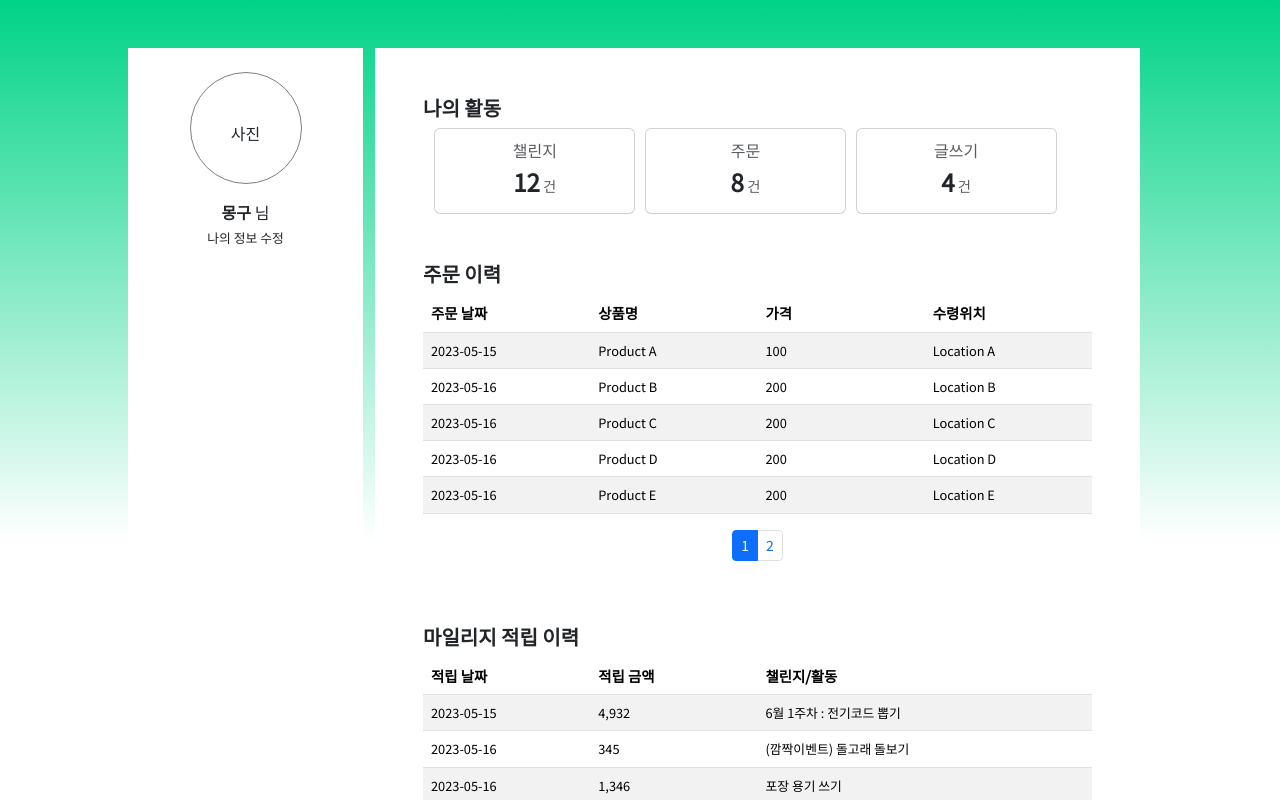
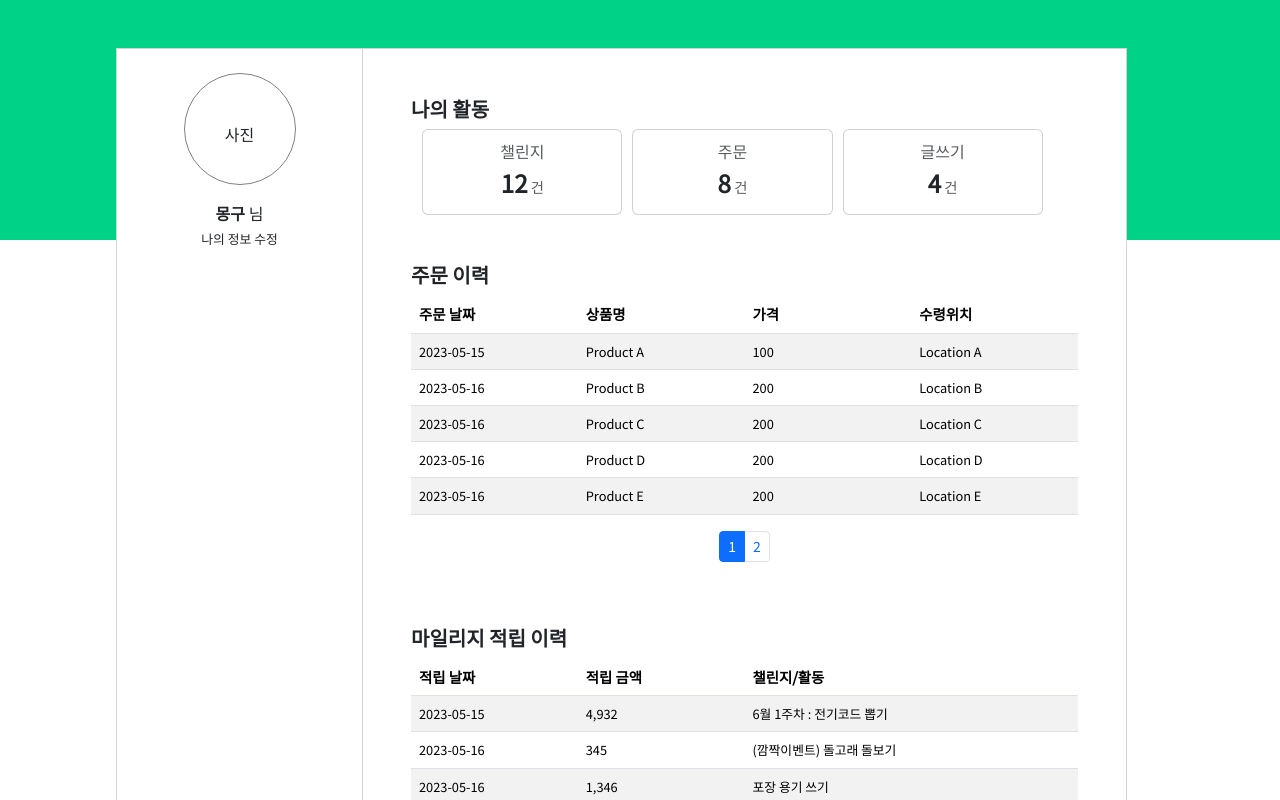
Before and after one commit to snghyun331/elice-ecobucks, a React (Vite) app in the folder front/: page /my in a window 1280 px wide. Shown: the top 800 px of the page. Built offline with nearby package versions, Linux system fonts and the light colour scheme.

Commit message:
Design : 챌린지, 마이페이지 상단 배경색 추가

```diff
--- a/front/src/pages/Challenge/ChallengePage.jsx
+++ b/front/src/pages/Challenge/ChallengePage.jsx
@@ -13,20 +13,30 @@ function ChallengePage() {
   };
 
   return (
+    <div>
+      <div
+        style={{
+          position: "absolute",
+          top: 0,
+          left: 0,
+          right: 0,
+          bottom: "70%",
+          background: "#00D387",
+          zIndex: -1,
+        }}
+      ></div>
 
       <Container
-      className="pt-5 pb-5 d-flex flex-column align-items-center justify-content-center"
-      style={{ width: "80%", border: '1px solid #c2c2c2'}}
+        className="mt-5 mb-5 pt-5 pb-5 d-flex flex-column align-items-center justify-content-center"
+        style={{ width: "80%", border: "1px solid #c2c2c2", backgroundColor: 'white' }}
       >
         {showCreateForm ? <ChallengeCreate /> : <ChallengeView />}
         {buttonClicked ? null : (
-        <Button onClick={handleCreateButtonClick}>
-          챌린지 모집
-        </Button>
+          <Button onClick={handleCreateButtonClick}>챌린지 모집</Button>
         )}
       </Container>
+    </div>
   );
-
 }
 
 export default ChallengePage;
--- a/front/src/pages/My/MyPage.jsx
+++ b/front/src/pages/My/MyPage.jsx
@@ -4,7 +4,6 @@ import UserEditForm from "./UserEditForm";
 import UserOrderHistory from "./UserOrderHistory";
 import UserMileageHistory from "./UserMileageHistory";
 import UserSummary from "./UserSummary";
-
 
 function MyPage() {
   const [showModal, setShowModal] = useState(false);
@@ -13,14 +12,21 @@ function MyPage() {
   const handleOpenModal = () => setShowModal(true);
 
   return (
-    <div
-      style={{
-        background: "linear-gradient(to bottom, #00D387, white, white)",
-      }}
-    >
+    <div>
+      <div
+        style={{
+          position: "absolute",
+          top: 0,
+          left: 0,
+          right: 0,
+          bottom: "70%",
+          background: "#00D387",
+          zIndex: -1,
+        }}
+      ></div>
       <Container className="pt-5 ps-0 pb-5" style={{ width: "80%" }}>
         <Row>
-          <Col xs={3}>
+          <Col xs={3} className="ps-0">
             {/* 왼쪽 컬럼 */}
             <Container
               className="p-4"
@@ -28,6 +34,7 @@ function MyPage() {
                 height: "100%",
                 background: "white",
                 textAlign: "center",
+                border: "1px solid lightgray",
               }}
             >
               <Container
@@ -56,17 +63,26 @@ function MyPage() {
           </Col>
           <Col className="ps-0" xs={9}>
             {/* 오른쪽 컬럼 */}
-            <Container className='p-5' style={{ height: "100%", background: "white" }}>
-            <Row>
-                <h5 style={{fontWeight: 'bold'}}>나의 활동</h5>
+            <Container
+              className="p-5"
+              style={{
+                height: "100%",
+                background: "white",
+                border: "1px solid lightgray",
+                borderLeft: "1px solid lightgray",
+                marginLeft: "-13px",
+              }}
+            >
+              <Row>
+                <h5 style={{ fontWeight: "bold" }}>나의 활동</h5>
                 <UserSummary />
               </Row>
               <Row>
-                <h5 style={{fontWeight: 'bold'}}>주문 이력</h5>
+                <h5 style={{ fontWeight: "bold" }}>주문 이력</h5>
                 <UserOrderHistory />
               </Row>
               <Row>
-                <h5 style={{fontWeight: 'bold'}}>마일리지 적립 이력</h5>
+                <h5 style={{ fontWeight: "bold" }}>마일리지 적립 이력</h5>
                 <UserMileageHistory />
               </Row>
             </Container>
```
Lines whose indentation alone changed are shown as unchanged.
